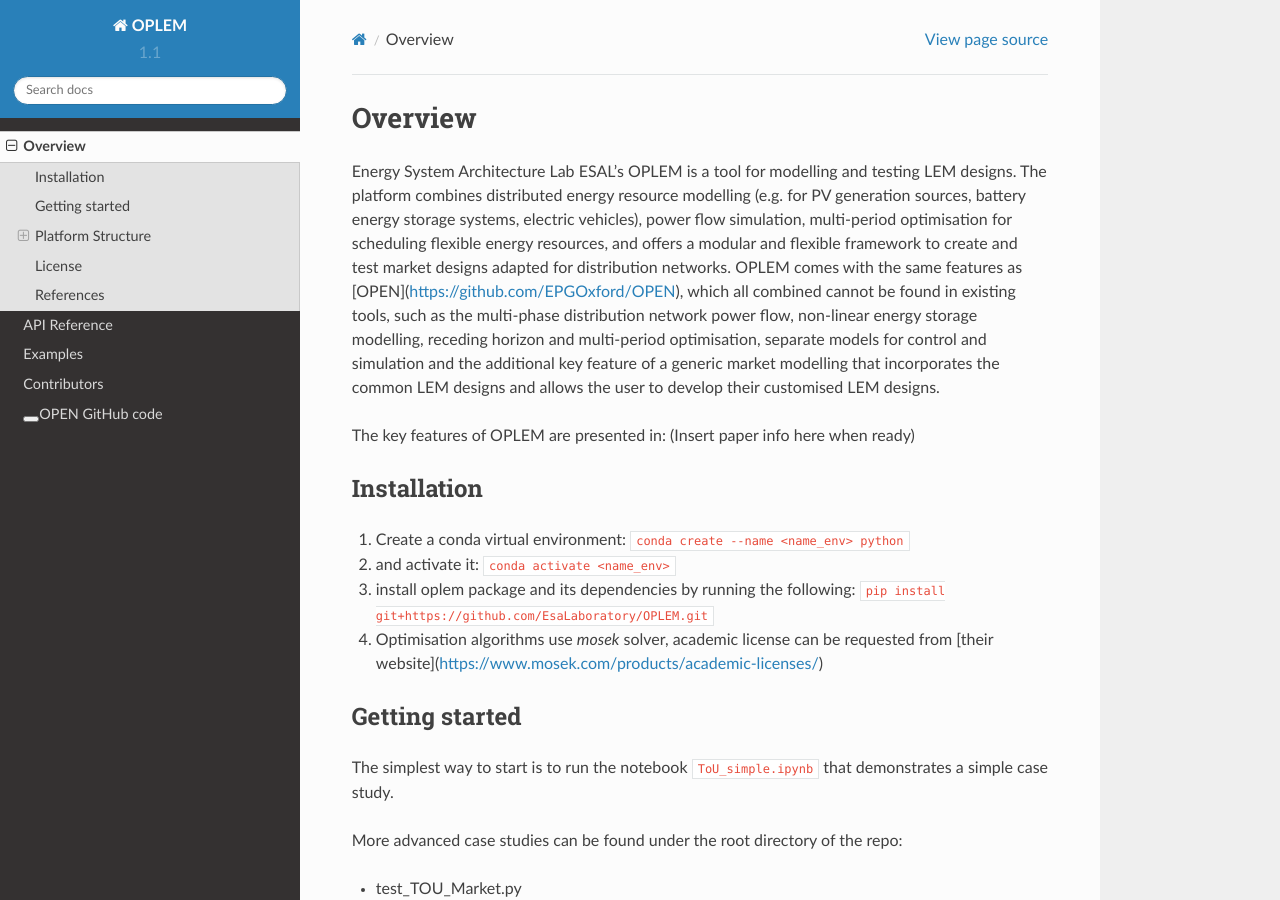
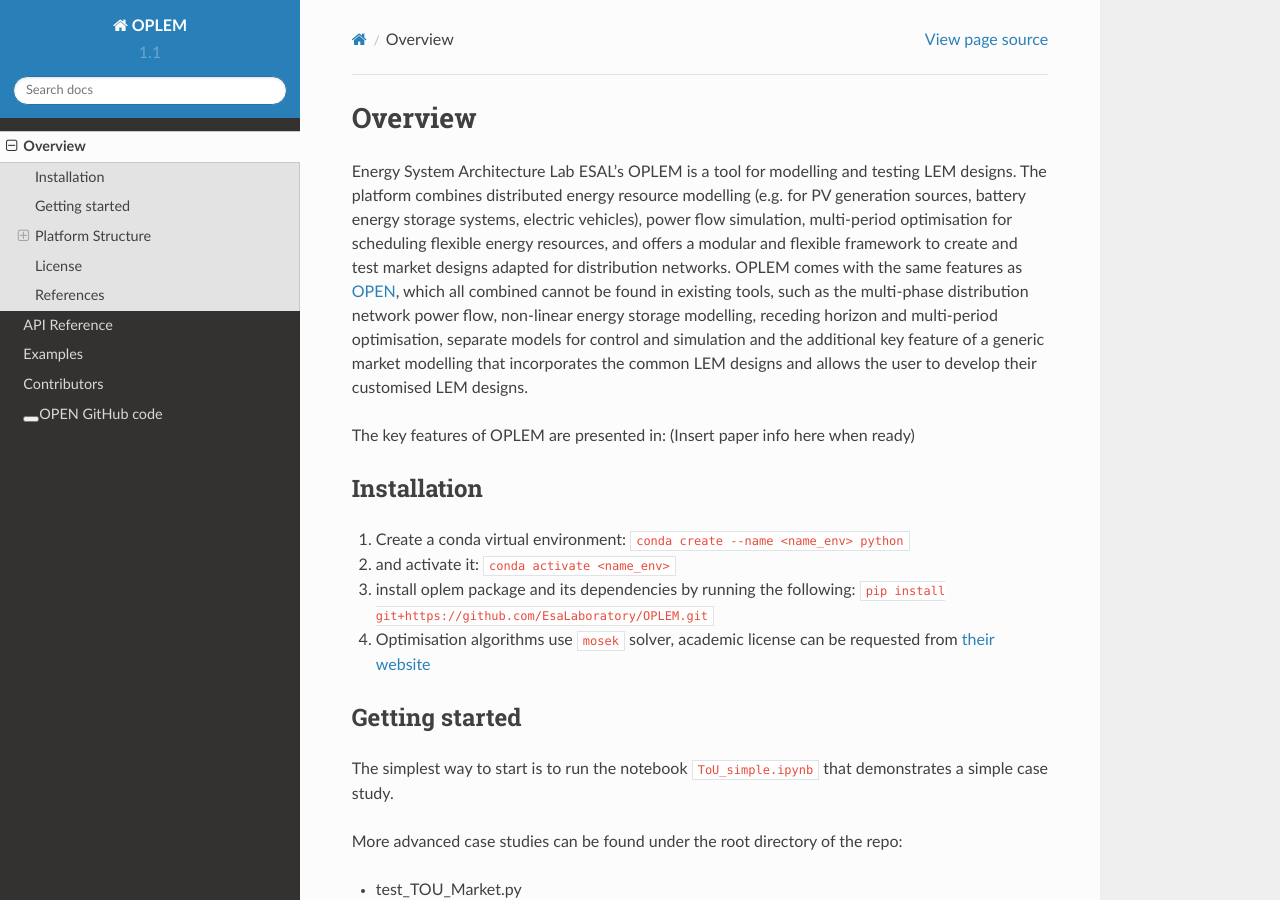
Before and after one commit to EsaLaboratory/OPLEM, a Sphinx documentation site: the page built from docs/overview.rst, in a window 1280 px wide and 900 px high. Built offline with Sphinx 7.4.7 and the Read the Docs theme 2.0.0, drawn with Linux system fonts in a browser that asks for light colours.

Commit message:
Update overview.rst

```diff
--- a/docs/overview.rst
+++ b/docs/overview.rst
@@ -1,7 +1,7 @@
 Overview
 =============
 
-Energy System Architecture Lab ESAL's OPLEM is a tool for modelling and testing LEM designs. The platform combines distributed energy resource modelling (e.g. for PV generation sources, battery energy storage systems, electric vehicles), power flow simulation, multi-period optimisation for scheduling flexible energy resources, and offers a modular and flexible framework to create and test market designs adapted for distribution networks. OPLEM comes with the same features as [OPEN](https://github.com/EPGOxford/OPEN), which all combined cannot be found in existing tools, such as the multi-phase distribution network power flow, non-linear energy storage modelling, receding horizon and multi-period optimisation, separate models for control and simulation and the additional key feature of a generic market modelling that incorporates the common LEM designs and allows the user to develop their customised LEM designs.
+Energy System Architecture Lab ESAL's OPLEM is a tool for modelling and testing LEM designs. The platform combines distributed energy resource modelling (e.g. for PV generation sources, battery energy storage systems, electric vehicles), power flow simulation, multi-period optimisation for scheduling flexible energy resources, and offers a modular and flexible framework to create and test market designs adapted for distribution networks. OPLEM comes with the same features as `OPEN <https://github.com/EPGOxford/OPEN>`_, which all combined cannot be found in existing tools, such as the multi-phase distribution network power flow, non-linear energy storage modelling, receding horizon and multi-period optimisation, separate models for control and simulation and the additional key feature of a generic market modelling that incorporates the common LEM designs and allows the user to develop their customised LEM designs.
 
 The key features of OPLEM are presented in: (Insert paper info here when ready)
 
@@ -13,7 +13,7 @@ Installation
 
 #. install oplem package and its dependencies by running the following: ``pip install git+https://github.com/EsaLaboratory/OPLEM.git``
 
-#. Optimisation algorithms use `mosek` solver, academic license can be requested from [their website](https://www.mosek.com/products/academic-licenses/)
+#. Optimisation algorithms use ``mosek`` solver, academic license can be requested from `their website <https://www.mosek.com/products/academic-licenses/>`_
 
 Getting started
 ----------------
```
